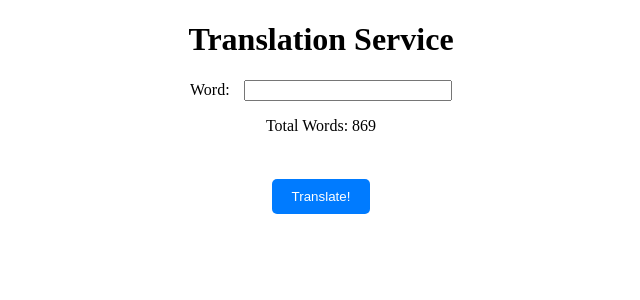
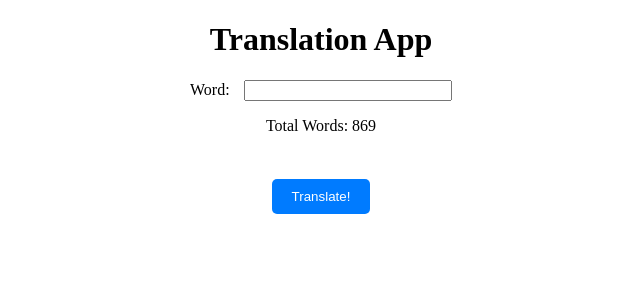
Before and after one commit to edErikson/FlaskService, a Flask app: page / in a window 1280 px wide. Shown: the top 300 px of the page, without its empty margins (319-959 px from the left). Run offline with Flask 2, Linux system fonts and the light colour scheme; data comes from the database, SQL or seed files in the repository.

Commit message:
centring

```diff
--- a/templates/index.html
+++ b/templates/index.html
@@ -5,7 +5,7 @@
     <link rel="stylesheet" type="text/css" href="{{ url_for('static', filename='styles.css') }}">
   </head>
   <body>
-    <h1>Translation Service</h1>
+    <h1>Translation App</h1>
     <form method="POST">
       <label for="word">Word:</label>
       <input type="text" id="word" name="word"><br>
@@ -19,7 +19,7 @@
         {{ translation }}
       {% else %}
         <div class="translation-output">
-          <label class="standard_label" for="word">Translations for "{{ word }}"</label>
+          <label for="word">Translations for "{{ word }}"</label>
           <br>
           {% for lang in languages %}
             {% if lang in translation %}
```
